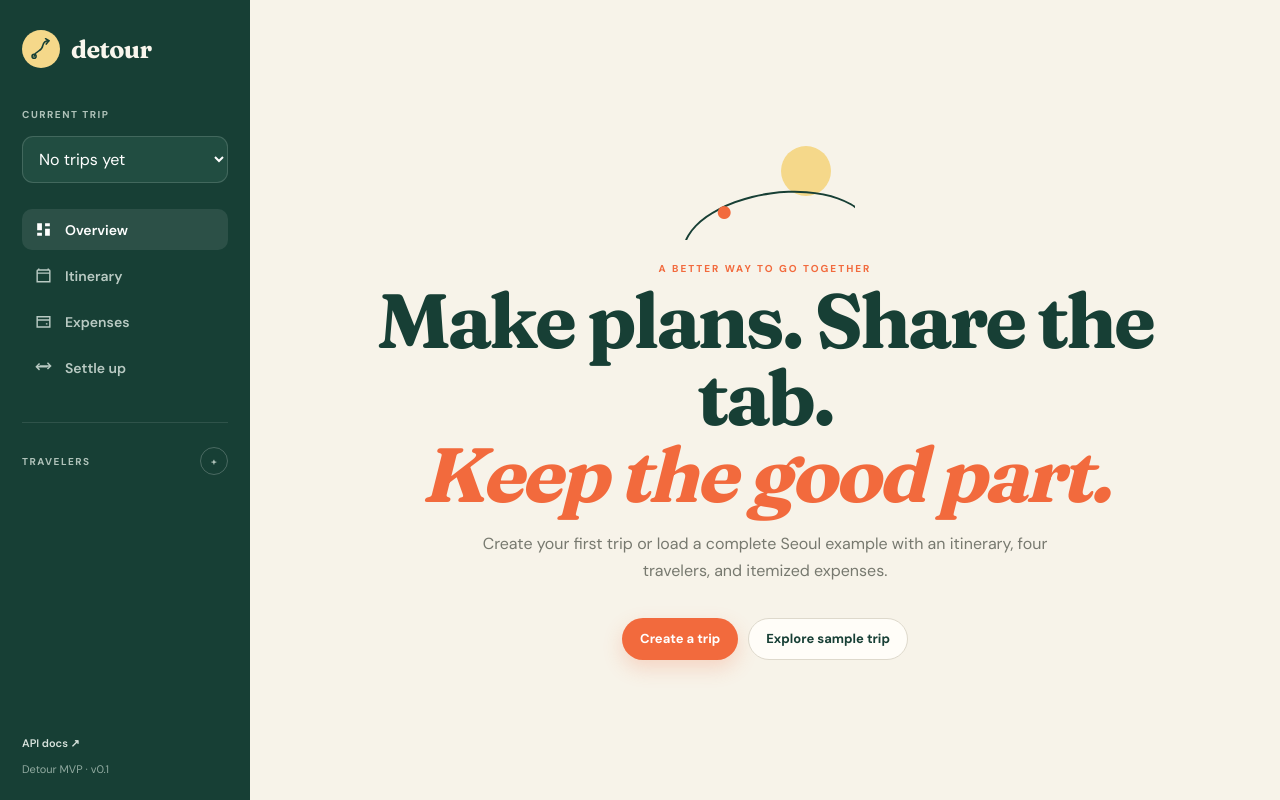
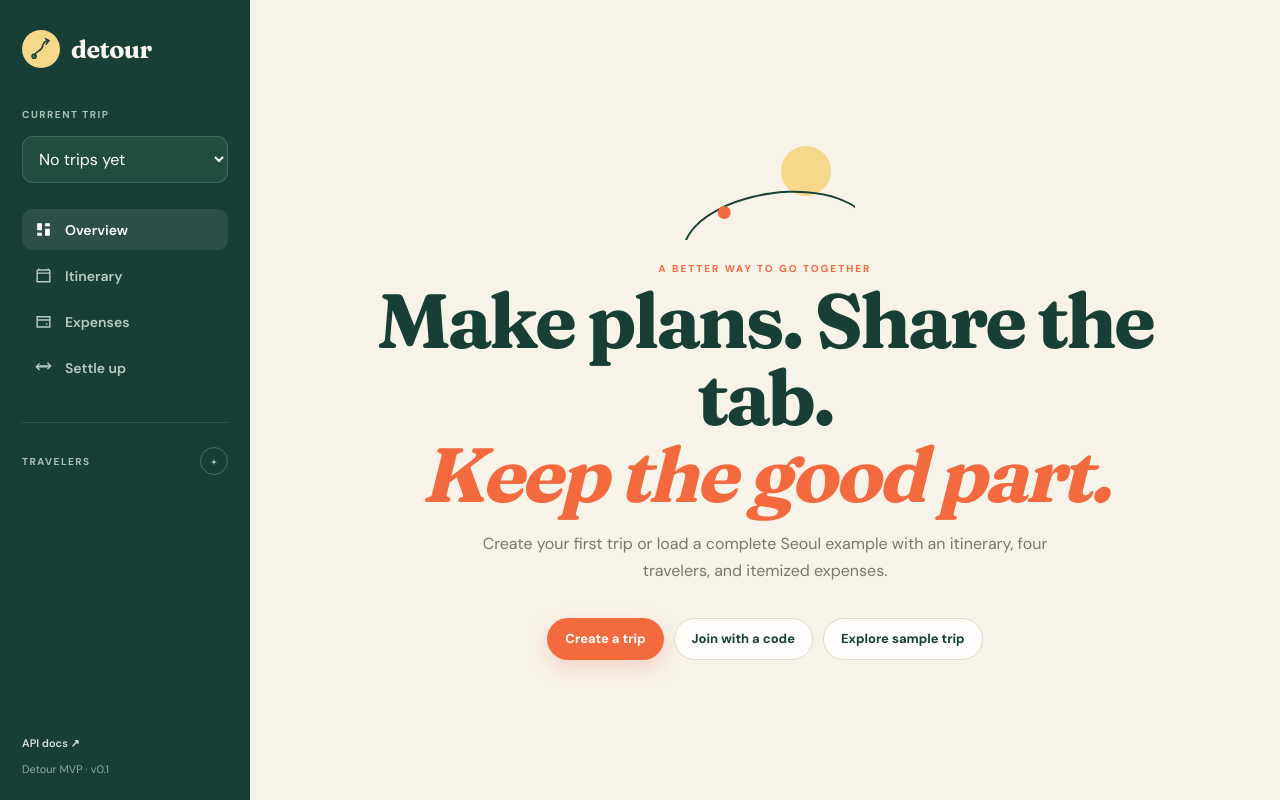
Before and after one commit to ThanhMinh12/Detour, a Spring Boot app: page / in a window 1280 px wide. Run offline with Spring Boot 4, Linux system fonts and the light colour scheme; data that the repository does not hold is empty.

Commit message:
feat: close invite and repayment workflows

```diff
--- a/src/main/resources/static/app.js
+++ b/src/main/resources/static/app.js
@@ -11,13 +11,18 @@ document.addEventListener("DOMContentLoaded", async () => {
   bindEvents();
   seedDateInputs();
   await loadTrips();
+  const inviteCode = new URLSearchParams(location.search).get("invite");
+  if (inviteCode) {
+    $("#join-form [name=inviteCode]").value = inviteCode;
+    $("#join-dialog").showModal();
+  }
 });
 
 function bindEvents() {
   document.addEventListener("click", event => {
     const trigger = event.target.closest("[data-open]");
     if (!trigger) return;
-    if (trigger.dataset.open !== "trip-dialog" && !state.trip) {
+    if (!["trip-dialog", "join-dialog"].includes(trigger.dataset.open) && !state.trip) {
       toast("Create or select a trip first", true);
       return;
     }
@@ -29,6 +34,7 @@ function bindEvents() {
   $("#trip-select").addEventListener("change", event => selectTrip(event.target.value));
   $("#trip-form").addEventListener("submit", createTrip);
   $("#member-form").addEventListener("submit", addMember);
+  $("#join-form").addEventListener("submit", joinTrip);
   $("#activity-form").addEventListener("submit", addActivity);
   $("#expense-form").addEventListener("submit", addExpense);
   $("#split-mode").addEventListener("change", renderSplitEditor);
@@ -195,8 +201,10 @@ function renderBalances() {
   }).join("");
   const transfers = state.settlement.transfers;
   $("#settlement-list").innerHTML = transfers.length ? transfers.map(value => `
-    <div class="transfer"><span>${escapeHtml(value.fromName)}</span><strong>${money(value.amountCents)} →</strong><span>${escapeHtml(value.toName)}</span></div>`).join("")
+    <div class="transfer"><span>${escapeHtml(value.fromName)}</span><strong>${money(value.amountCents)} →</strong><span>${escapeHtml(value.toName)}</span><button class="mark-paid" data-from="${value.fromMemberId}" data-to="${value.toMemberId}" data-amount="${value.amountCents}">Paid</button></div>`).join("")
     : '<div class="blank-list">Everyone is settled.</div>';
+  $$(".mark-paid", $("#settlement-list"))
+    .forEach(button => button.addEventListener("click", () => recordPayment(button)));
 }
 
 function populateMemberSelects() {
@@ -282,6 +290,29 @@ async function addMember(event) {
   } catch (error) { toast(error.message, true); }
 }
 
+async function joinTrip(event) {
+  if (event.submitter?.value === "cancel") return;
+  event.preventDefault();
+  const form = event.currentTarget;
+  const fields = Object.fromEntries(new FormData(form));
+  const code = fields.inviteCode.trim().toUpperCase();
+  try {
+    await api(`/api/trips/join/${encodeURIComponent(code)}`, {
+      method: "POST",
+      body: JSON.stringify({ displayName: fields.displayName, email: fields.email })
+    });
+    form.closest("dialog").close();
+    form.reset();
+    history.replaceState({}, "", location.pathname);
+    const trips = await api("/api/trips");
+    const joined = trips.find(trip => trip.inviteCode === code);
+    state.trips = trips;
+    renderTripSelect();
+    await selectTrip(joined?.id || trips[0]?.id);
+    toast("You're in — welcome to the trip");
+  } catch (error) { toast(error.message, true); }
+}
+
 async function addActivity(event) {
   if (event.submitter?.value === "cancel") return;
   event.preventDefault();
@@ -361,6 +392,27 @@ async function vote(activityId) {
     });
     await selectTrip(state.trip.id);
   } catch (error) { toast(error.message, true); }
+}
+
+async function recordPayment(button) {
+  button.disabled = true;
+  try {
+    await api(`/api/trips/${state.trip.id}/reimbursements`, {
+      method: "POST",
+      body: JSON.stringify({
+        fromMemberId: button.dataset.from,
+        toMemberId: button.dataset.to,
+        amountCents: Number(button.dataset.amount),
+        note: "Recorded from settlement suggestion",
+        paidOn: new Date().toISOString().slice(0, 10)
+      })
+    });
+    await selectTrip(state.trip.id);
+    toast("Payment recorded and balances refreshed");
+  } catch (error) {
+    button.disabled = false;
+    toast(error.message, true);
+  }
 }
 
 async function createDemo() {
--- a/src/main/resources/static/index.html
+++ b/src/main/resources/static/index.html
@@ -67,6 +67,7 @@
         <p>Create your first trip or load a complete Seoul example with an itinerary, four travelers, and itemized expenses.</p>
         <div class="empty-actions">
           <button class="button primary" data-open="trip-dialog">Create a trip</button>
+          <button class="button secondary" data-open="join-dialog">Join with a code</button>
           <button class="button secondary" id="load-demo">Explore sample trip</button>
         </div>
       </section>
@@ -163,6 +164,18 @@
     </form>
   </dialog>
 
+  <dialog id="join-dialog">
+    <form id="join-form" method="dialog">
+      <div class="dialog-heading"><div><p class="eyebrow">YOU'RE INVITED</p><h2>Join a trip</h2></div><button class="dialog-close" value="cancel">×</button></div>
+      <div class="form-grid">
+        <label class="wide">Invite code<input name="inviteCode" required minlength="8" maxlength="12" placeholder="A1B2C3D4"></label>
+        <label>Name<input name="displayName" required maxlength="100" placeholder="Jamie"></label>
+        <label>Email<input name="email" type="email" required placeholder="jamie@example.com"></label>
+      </div>
+      <div class="dialog-actions"><button value="cancel" class="button secondary">Cancel</button><button type="submit" value="default" class="button primary">Join trip</button></div>
+    </form>
+  </dialog>
+
   <dialog id="activity-dialog">
     <form id="activity-form" method="dialog">
       <div class="dialog-heading"><div><p class="eyebrow">ADD TO THE MAP</p><h2>Save a plan</h2></div><button class="dialog-close" value="cancel">×</button></div>
--- a/src/main/resources/static/styles.css
+++ b/src/main/resources/static/styles.css
@@ -156,10 +156,11 @@ h1, h2 { margin: 0; font-family: "Fraunces", Georgia, serif; }
 .settlement-box { margin-top: 16px; padding: 17px; border-radius: 14px; background: #f0eee7; }
 .settlement-title { display: flex; justify-content: space-between; margin-bottom: 12px; font-size: 11px; font-weight: 800; text-transform: uppercase; letter-spacing: .5px; }
 .settlement-title small { color: var(--orange); }
-.transfer { display: grid; grid-template-columns: 1fr auto 1fr; align-items: center; gap: 8px; padding: 8px 0; border-top: 1px solid #ddd8cc; font-size: 11px; }
+.transfer { display: grid; grid-template-columns: 1fr auto 1fr auto; align-items: center; gap: 8px; padding: 8px 0; border-top: 1px solid #ddd8cc; font-size: 11px; }
 .transfer:first-child { border-top: 0; }
 .transfer span:last-child { text-align: right; }
 .transfer strong { color: var(--orange); white-space: nowrap; }
+.mark-paid { padding: 5px 7px; color: var(--ink); border: 1px solid #cbc5b8; border-radius: 8px; background: var(--paper); font-size: 9px; font-weight: 800; }
 .expenses-panel { margin-top: 18px; }
 .expense-list { display: grid; }
 .expense-row { display: grid; grid-template-columns: 42px 1.5fr 1fr auto; align-items: center; gap: 14px; padding: 14px 4px; border-top: 1px solid #ece8df; }
```
Also changed, not shown: docs/API.md (+2 -0 lines), CHANGELOG.md, README.md, 1 other file.
